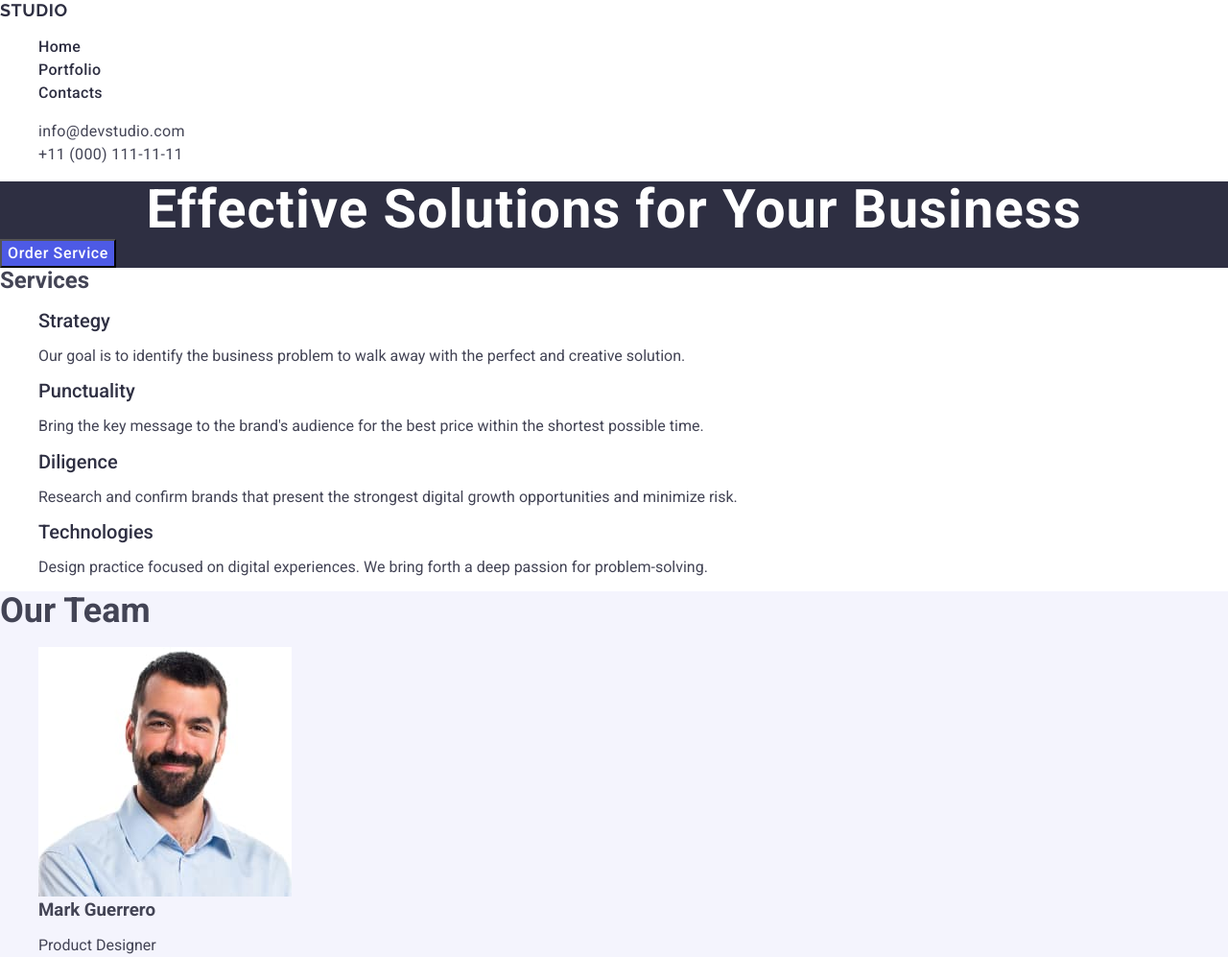
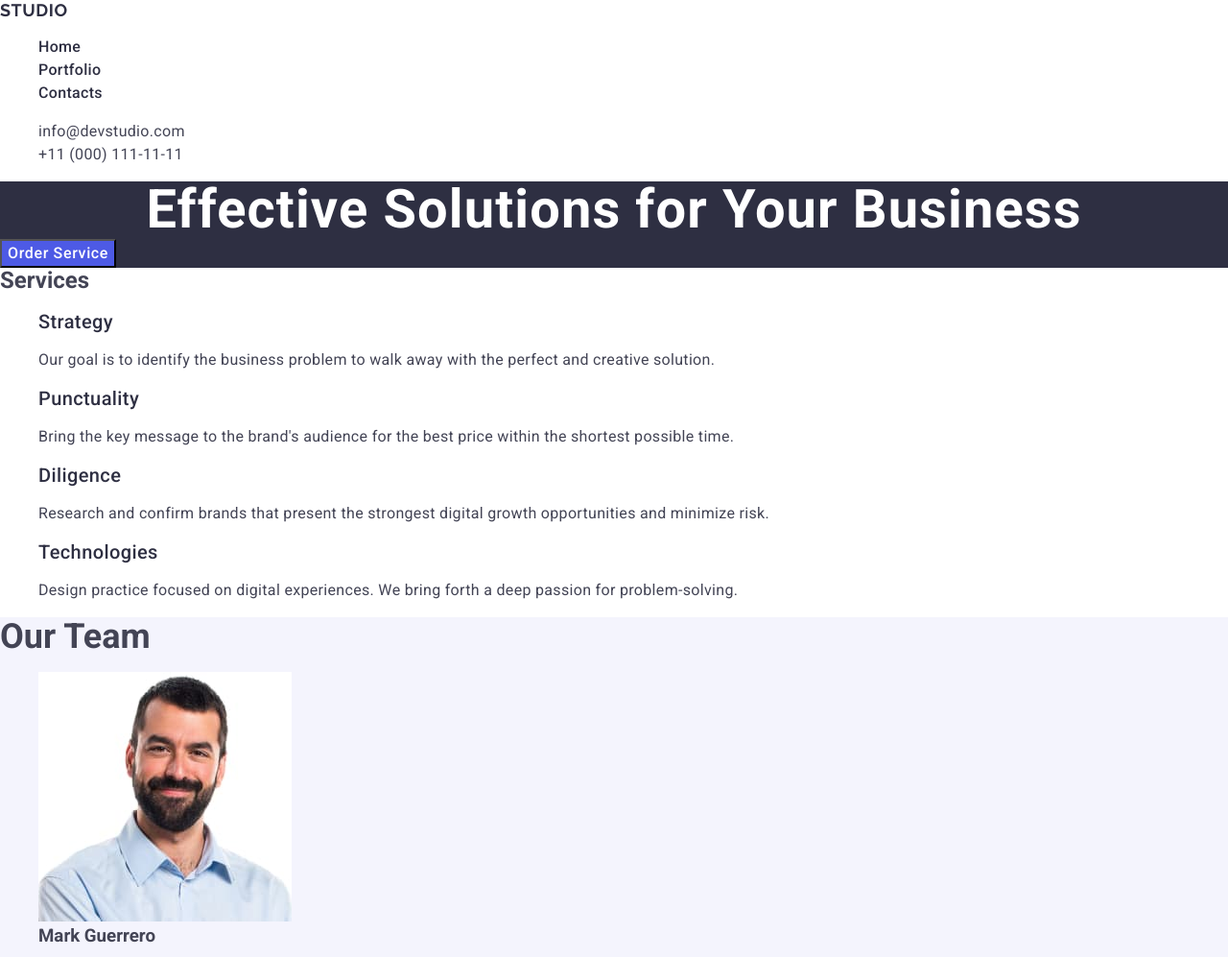
Before and after one commit to AndyGrigs/goit-markup-hw-02, a website built with Vite: page index.html in a window 1280 px wide. Shown: the top 997 px of the page at 96% size. Built offline with nearby package versions, Linux system fonts and the light colour scheme.

Commit message:
servise section

```diff
--- a/css/styles.css
+++ b/css/styles.css
@@ -1,3 +1,4 @@
+
 :root {
   --primary-text-color: #434455;
   --secondary-text-color: #2e2f42;
@@ -94,6 +95,7 @@ a {
 }
 
 .hero-button {
+  font-family: inherit;
   line-height: 1.5;
   letter-spacing: 0.04em;
   color: var(--white-text-color);
@@ -117,10 +119,14 @@ a {
   color: var(--secondary-text-color);
   font-size: 20px;
   font-weight: 500;
+  line-height: 1.2;
+  letter-spacing: 0.02em;
 }
 
 .service-description {
   color: var(--primary-text-color);
+  line-height: 1.5;
+  letter-spacing: 0.02em;
 }
 
 /* Team Section */
```
